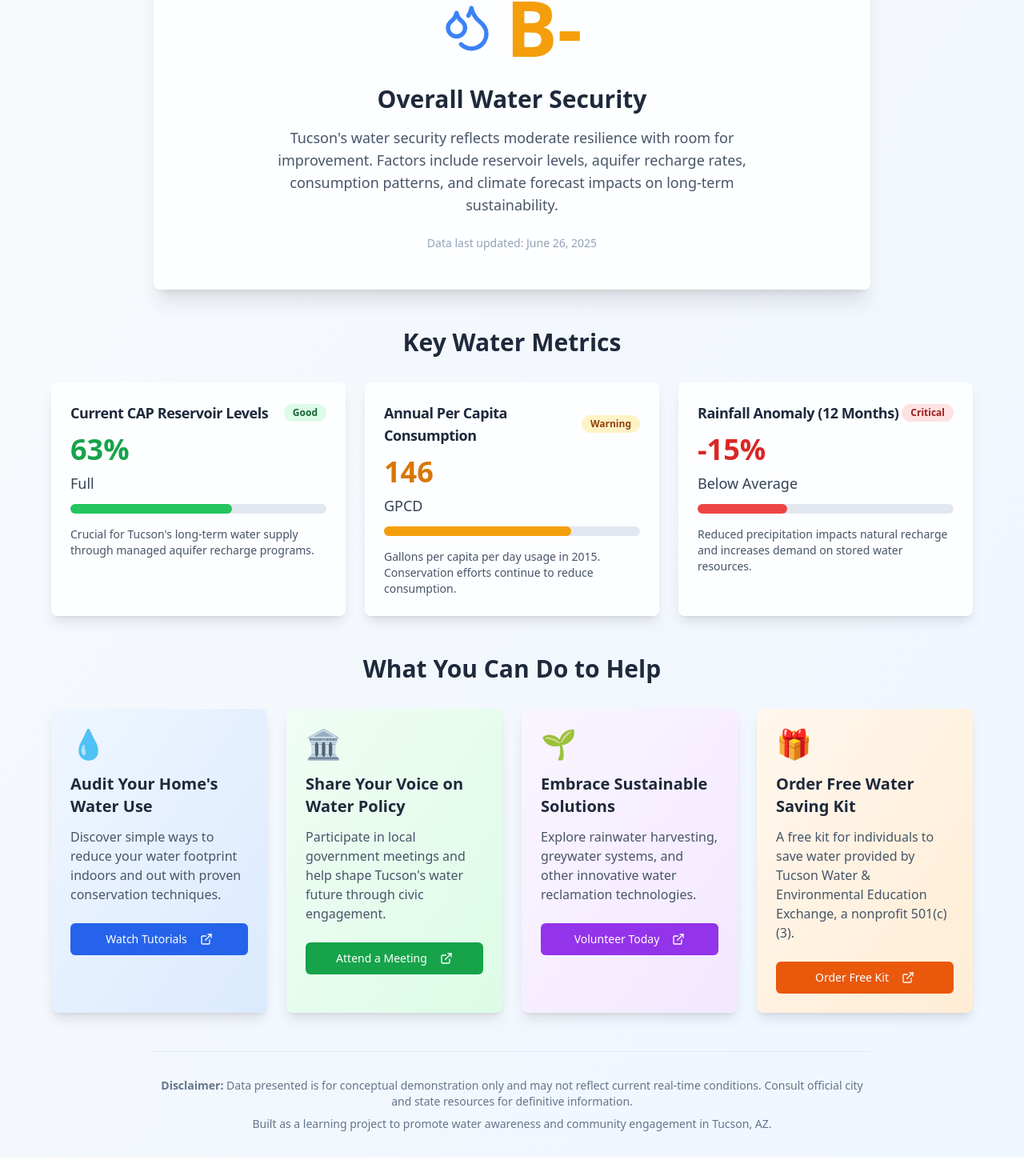
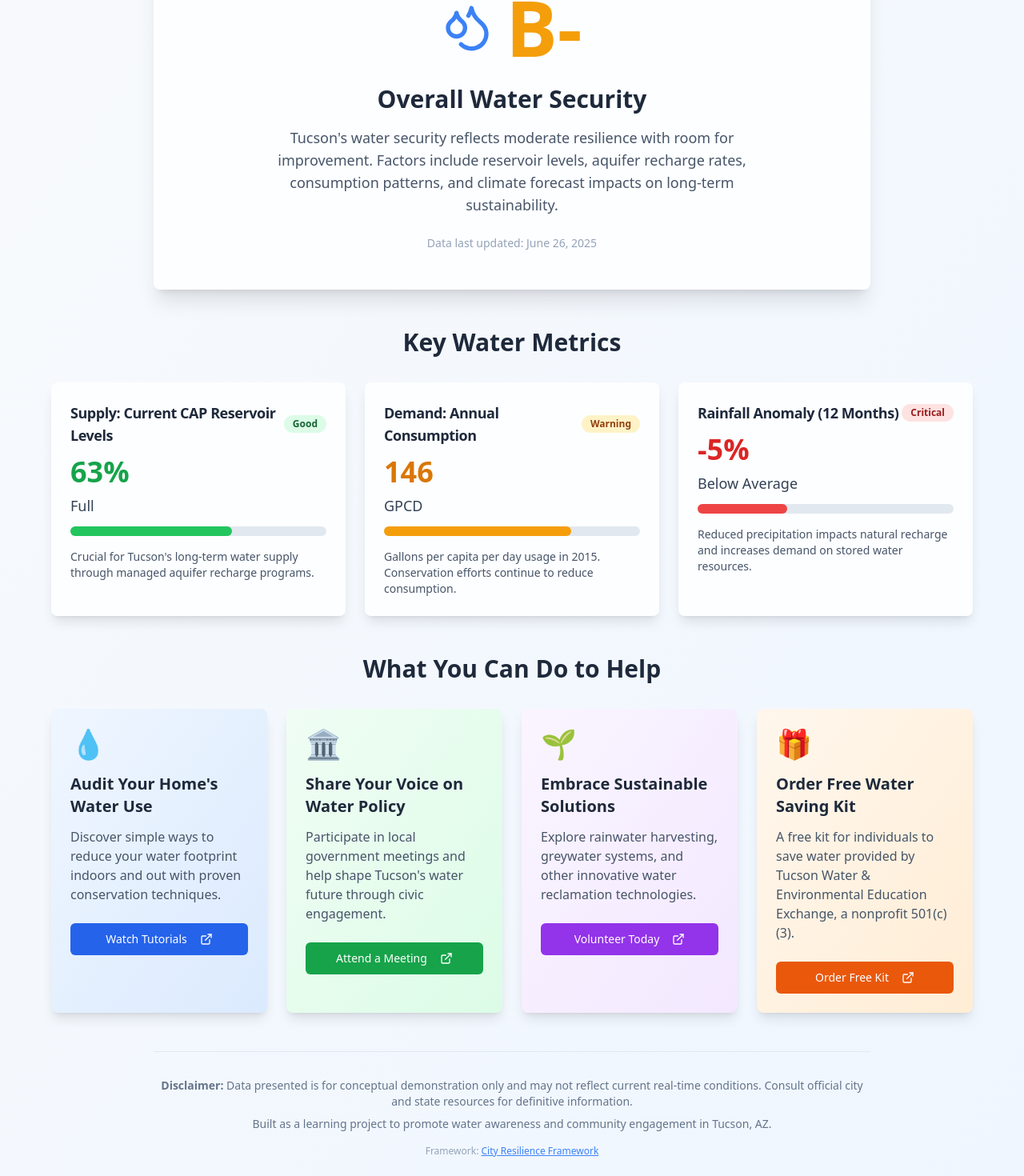
Before and after one commit to hankyes/tucson-water-insights-now, a React (Vite) app: page / in a window 1280 px wide. Shown: the part 302-1772 px from the top of the page at 80% size. Before the commit the page ends 1749 px from the top, so only its background shows below. Built offline with nearby package versions, Linux system fonts and the light colour scheme.

Commit message:
Update content and add footnote
- Updated the page subhead.
- Added a footnote with a link.
- Updated metric titles.
- Updated the rainfall anomaly value.

```diff
--- a/src/pages/Index.tsx
+++ b/src/pages/Index.tsx
@@ -14,7 +14,7 @@ const Index = () => {
             Resilient Tucson Dashboard
           </h1>
           <p className="text-xl text-slate-600 max-w-2xl mx-auto">
-            Your snapshot of Tucson's water health and how you can help.
+            Snapshot of Tucson's readiness for the future -- and how you can help
           </p>
         </div>
 
@@ -59,7 +59,7 @@ const Index = () => {
               <CardHeader className="pb-3">
                 <div className="flex items-center justify-between">
                   <CardTitle className="text-lg font-semibold text-slate-800">
-                    Current CAP Reservoir Levels
+                    Supply: Current CAP Reservoir Levels
                   </CardTitle>
                   <Badge variant="secondary" className="bg-green-100 text-green-800">
                     Good
@@ -83,7 +83,7 @@ const Index = () => {
               <CardHeader className="pb-3">
                 <div className="flex items-center justify-between">
                   <CardTitle className="text-lg font-semibold text-slate-800">
-                    Annual Per Capita Consumption
+                    Demand: Annual Consumption
                   </CardTitle>
                   <Badge variant="secondary" className="bg-amber-100 text-amber-800">
                     Warning
@@ -115,7 +115,7 @@ const Index = () => {
                 </div>
               </CardHeader>
               <CardContent>
-                <div className="text-4xl font-bold text-red-600 mb-2">-15%</div>
+                <div className="text-4xl font-bold text-red-600 mb-2">-5%</div>
                 <div className="text-lg font-medium text-slate-700 mb-3">Below Average</div>
                 <div className="w-full bg-slate-200 rounded-full h-3 mb-4">
                   <div className="bg-red-500 h-3 rounded-full" style={{ width: '35%' }}></div>
@@ -218,8 +218,18 @@ const Index = () => {
             <strong>Disclaimer:</strong> Data presented is for conceptual demonstration only and may not reflect current real-time conditions.
             Consult official city and state resources for definitive information.
           </p>
-          <p>
+          <p className="mb-4">
             Built as a learning project to promote water awareness and community engagement in Tucson, AZ.
+          </p>
+          <p className="text-xs text-slate-400">
+            Framework: <a
+              href="https://resilientcitiesnetwork.org/downloadable_resources/Publications/City%20Resilience%20Framework%2024%20FINAL_.pdf"
+              target="_blank"
+              rel="noopener noreferrer"
+              className="text-blue-500 hover:text-blue-700 underline"
+            >
+              City Resilience Framework
+            </a>
           </p>
         </footer>
       </div>
```
